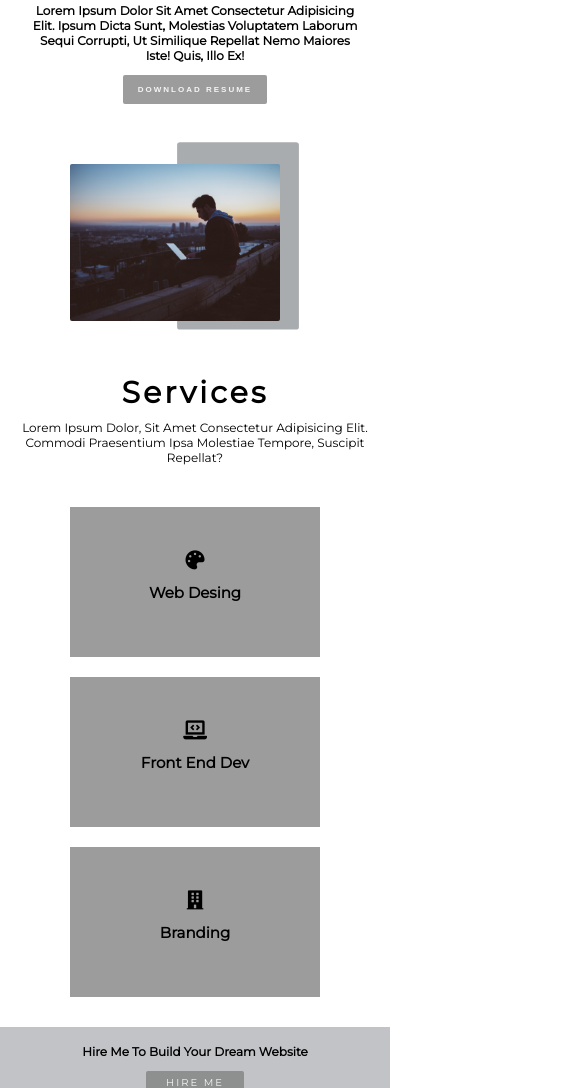
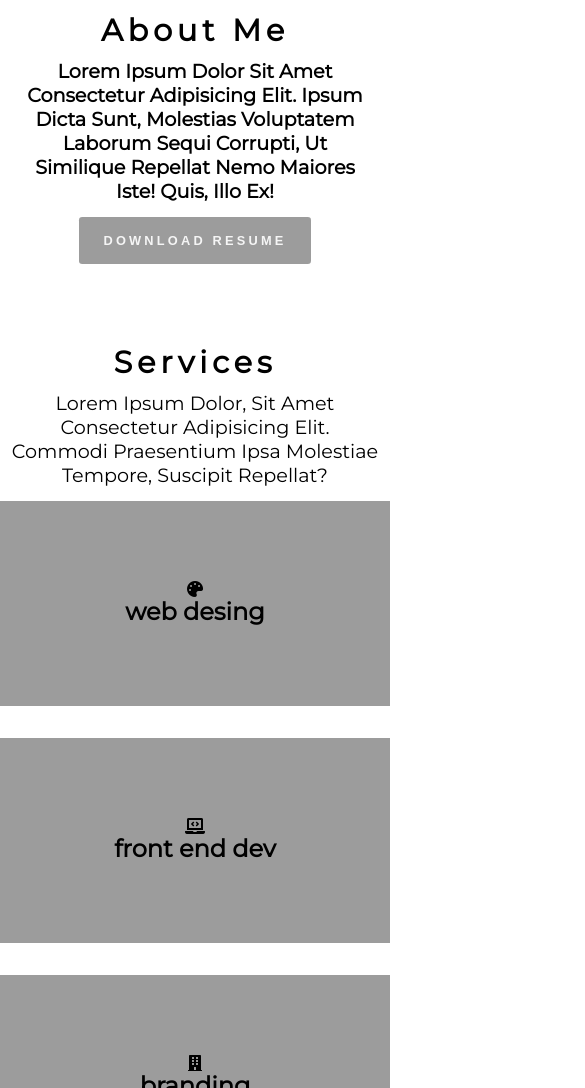
Before and after one commit to bashir-CSE/miniPortfolio.github.io, a plain HTML site: page index.html in a window 390 px wide. Shown: the part 912-2000 px from the top of the page, 585 px wide, since content can reach past the window. Drawn offline with Linux system fonts and the light colour scheme; a web font is replaced by a local one.

Commit message:
overflow probleme fixed

```diff
--- a/index.html
+++ b/index.html
@@ -66,22 +66,16 @@
 			</p>
 			<div class="cards">
 				<div class="card">
-					<div class="card-info">
 					<i class="fas fa-palette"></i>
 					<h2>web desing</h2>
 				</div>
-				</div>
 				<div class="card">
-					<div class="card-info">
 					<i class="fas fa-laptop-code"></i>
 					<h2>front end dev</h2>
 				</div>
-				</div>
 				<div class="card">
-					<div class="card-info">
 					<i class="fas fa-building"></i>
 					<h2>branding</h2>
-					</div>
 				</div>
 			</div>
 		</section>
--- a/main.scss
+++ b/main.scss
@@ -1,20 +1,17 @@
 @import url("https://fonts.googleapis.com/css2?family=Montserrat&display=swap");
 @import url("https://fonts.googleapis.com/css2?family=Charmonman:wght@700&display=swap");
 
-html {
-	font-size: 10px;
+body {
+	font-family: "Montserrat", sans-serif;
+	overflow-x: hidden !important;
+	position: relative;
 }
-body {
+* {
+	scroll-behavior: smooth;
+	box-sizing: border-box;
+	position: relative;
 	margin: 0;
 	padding: 0;
-	font-family: "Montserrat", sans-serif;
-	box-sizing: border-box;
-	position: relative;
-	overflow-x: hidden;
-}
-* {
-	box-sizing: border-box;
-	scroll-behavior: smooth;
 }
 .nav-section {
 	height: 10vh;
@@ -33,7 +30,7 @@ body {
 		button {
 			border: none;
 			outline: none;
-			padding: 2px 4px;
+			padding: 4px 6px;
 			border-radius: 3px;
 			background-color: rgb(128, 128, 128);
 			color: white;
@@ -66,8 +63,8 @@ body {
 					height: 1px;
 					width: 0;
 					background-color: white;
-					transition: 0.3s ease-in-out;
 				}
+
 				&:hover::after {
 					width: 100%;
 					transform: scaleX(1.03);
@@ -173,6 +170,7 @@ body {
 	.about-img {
 		height: 100%;
 		width: 50%;
+		display: none;
 		.img {
 			height: 40%;
 			width: 60%;
@@ -220,31 +218,17 @@ body {
 		justify-content: center;
 		align-items: center;
 		padding: 2rem 5rem;
+		gap: 2rem;
 		.card {
 			background-color: rgba(128, 128, 128, 0.781);
 			height: 15rem;
-			width: 25rem;
-			margin: 1rem;
-			position: relative;
-			cursor: pointer;
+			width: auto;
+			flex: 1;
 			transition: 0.3s ease-in-out;
-			&::after {
-				content: "";
-				display: block;
-				position: absolute;
-				background-color: black;
-				transition: 0.3s;
-			}
-			.card-info {
-				position: absolute;
-				top: 50%;
-				left: 50%;
-				transform: translate(-50%, -50%);
-				text-transform: capitalize;
-				i {
-					font-size: 1.9rem;
-				}
-			}
+			display: flex;
+			justify-content: center;
+			align-items: center;
+			flex-direction: column;
 		}
 	}
 }
@@ -298,31 +282,45 @@ body {
 	}
 }
 @media (max-width: 560px) {
-	section {
-		padding: 0 2rem;
+	body {
+		h1 {
+			font-size: 1.9rem !important;
+		}
+		p {
+			margin: 0.9rem 0;
+		}
+		p {
+			margin: 0.9rem 0 !important;
+		}
 	}
 	.nav-section {
+		padding: 1rem 1rem;
 		.nav-logo {
 			h2 {
-				text-align: center;
+				font-size: 2rem;
+				font-family: "Charmonman", cursive;
+				text-transform: uppercase;
+				color: whitesmoke;
+				text-align: left;
 			}
 		}
 		.nav-bar {
 			position: absolute;
-			top: 10vh;
-			right: 0;
-			background-color: rgb(128, 128, 128);
-			height: 40vh;
-			width: 100vw;
+			top: 11vh;
+			right: 2%;
+			background-color: rgb(112, 108, 108);
+			height: 30vh;
+			width: 96vw;
 			transition: 0.4s ease-in-out;
-			transform: translateX(150%);
+			display: none;
+			border-radius: 4px;
 
 			ul {
 				flex-direction: column;
 				padding: 0;
 				li {
 					a {
-						font-size: 1.6rem;
+						font-size: 1.1rem;
 						color: whitesmoke;
 						text-transform: uppercase;
 						letter-spacing: 0.2rem;
@@ -344,8 +342,8 @@ body {
 			}
 		}
 		.show {
-			transform: translateX(0%);
-			z-index: -1;
+			display: block;
+
 		}
 	}
 
@@ -359,9 +357,7 @@ body {
 				width: auto;
 				flex: 1;
 				padding: 0 1rem;
-				h1 {
-					font-size: 2rem;
-				}
+
 				button {
 					width: auto;
 					font-size: 1rem;
@@ -371,6 +367,7 @@ body {
 				}
 			}
 			.hero-img {
+				width: 100% !important;
 				flex: 1;
 				padding: 1rem 0;
 				img {
@@ -381,6 +378,7 @@ body {
 	}
 	/*about*/
 	#about {
+		margin-top: 5rem;
 		height: auto;
 		flex-direction: column;
 
@@ -413,7 +411,16 @@ body {
 		margin-top: 5rem;
 		height: auto;
 		.cards {
+			padding: 0 1rem;
 			flex-direction: column;
+			.card {
+				background-color: rgba(128, 128, 128, 0.781);
+				padding: 5rem 0;
+				width: 100vw !important;
+				flex: 1;
+			}
 		}
 	}
+
+
 }
```
Also changed, not shown: css/main.min.css. Lines whose indentation alone changed are shown as unchanged.
